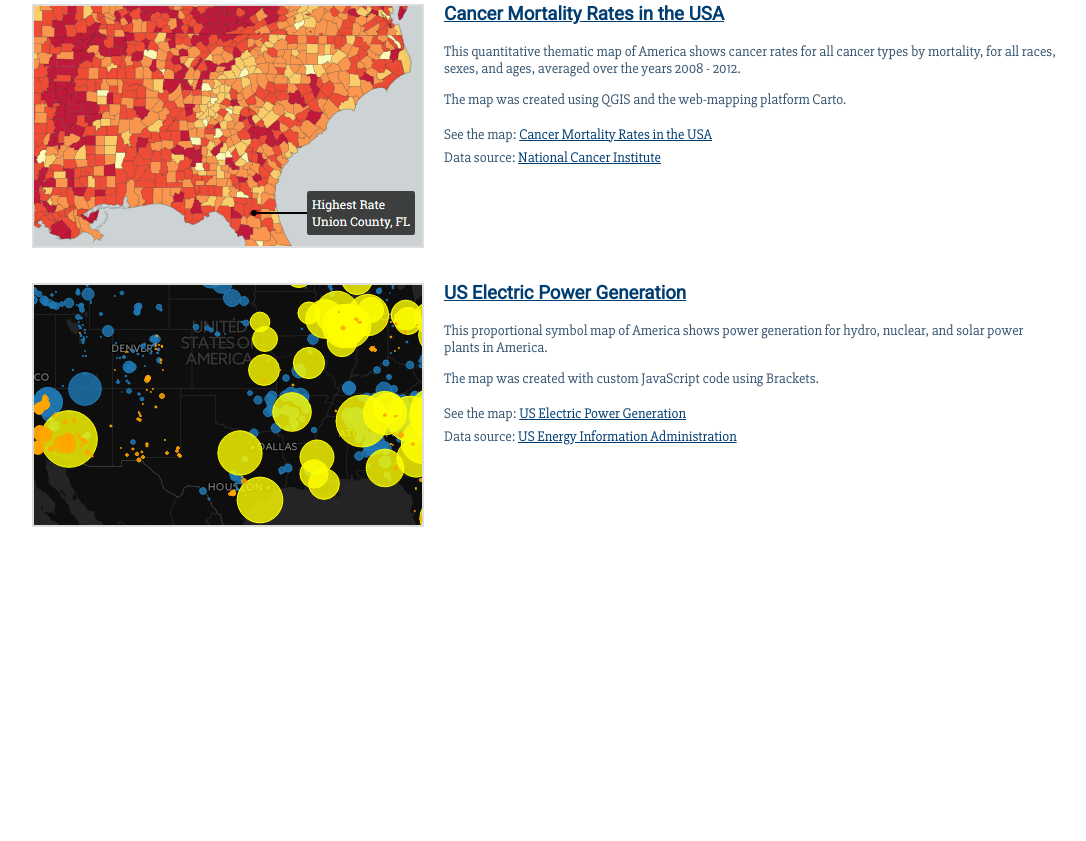
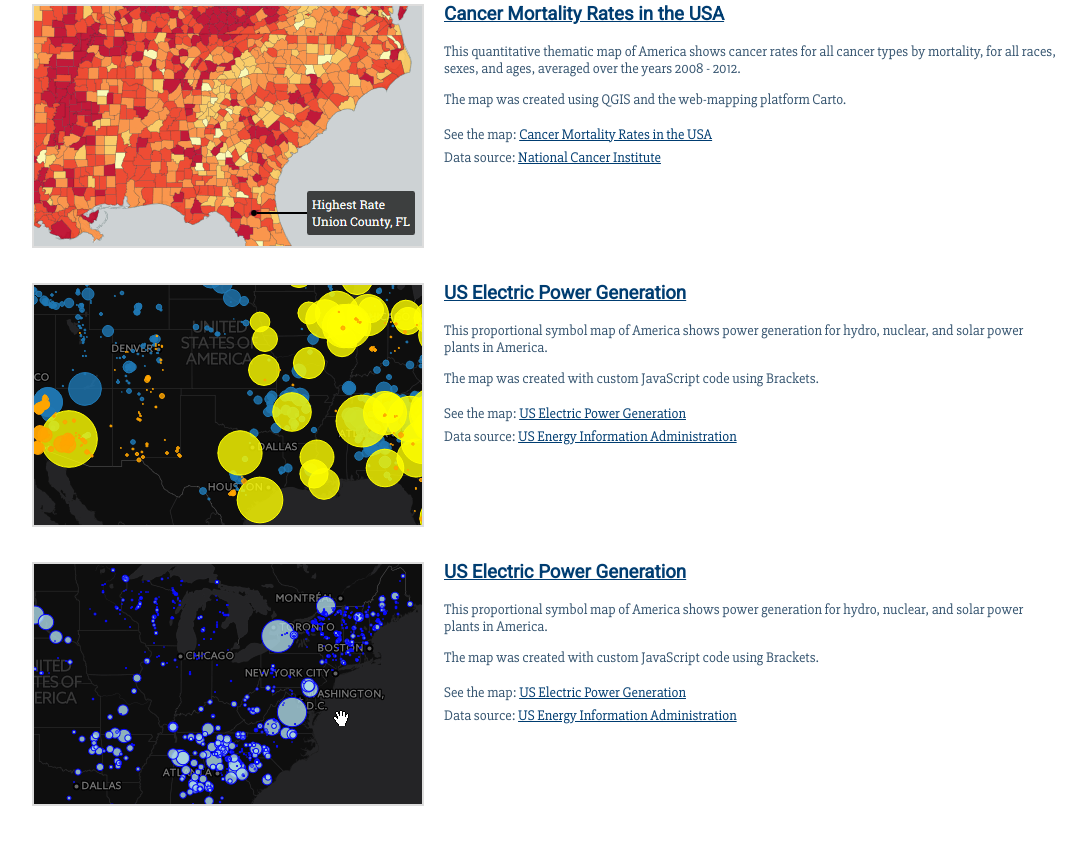
Before and after one commit to mikus31/mikus31.github.io, a plain HTML site: page index.html in a window 1280 px wide. Shown: the part 437-1278 px from the top of the page, without its empty margins (96-1182 px from the left). Before the commit the page ends 999 px from the top, so only its background shows below. Drawn offline with nearby package versions, Linux system fonts and the light colour scheme.

Commit message:
add hydro image

```diff
--- a/index.html
+++ b/index.html
@@ -115,6 +115,15 @@
             <li>Data source: <a href="http://www.eia.gov/electricity/data/eia923/">US Energy Information Administration</a></li>
         </ul>
     </section>
+    <section class="project"> <img src="images/Hydro-Power.png" alt="US Electric Power Generation" class="project-image">
+        <h3><a target = '_blank' href="https://mikus31.github.io/map672-power-gen/">US Electric Power Generation</a></h3>
+        <p>This proportional symbol map of America shows power generation for hydro, nuclear, and solar power plants in America.</p>
+        <p>The map was created with custom JavaScript code using Brackets.</p>
+        <ul>
+            <li>See the map: <a href="https://mikus31.github.io/map672-power-gen/">US Electric Power Generation</a></li>
+            <li>Data source: <a href="http://www.eia.gov/electricity/data/eia923/">US Energy Information Administration</a></li>
+        </ul>
+    </section>
 </body>
 
 </html>
```
Also changed, not shown: images/Hydro-Power.png (added).
